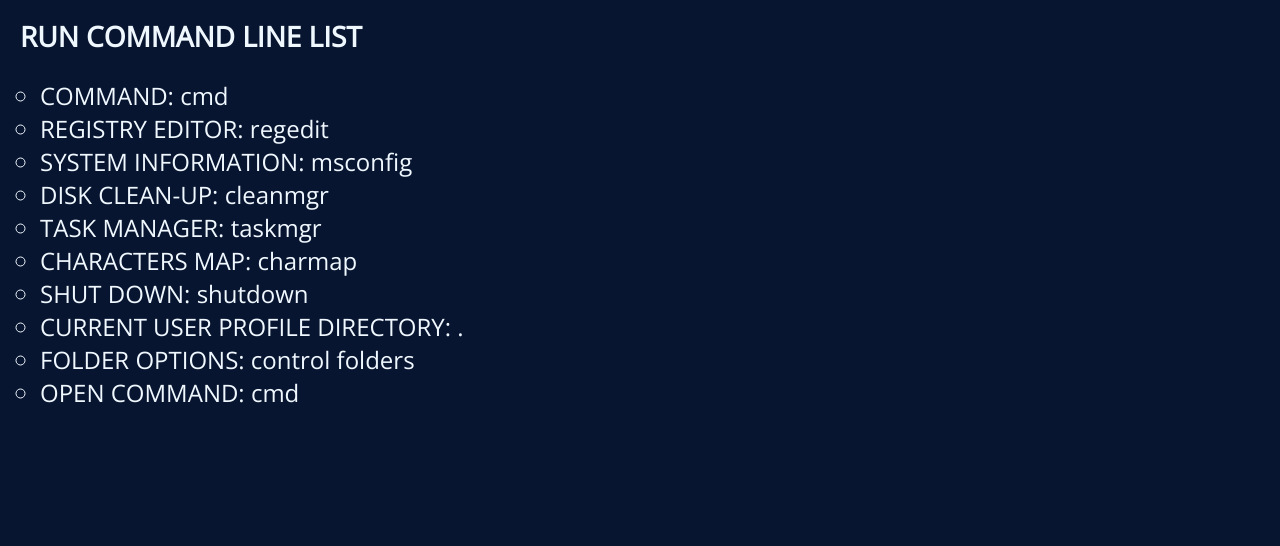
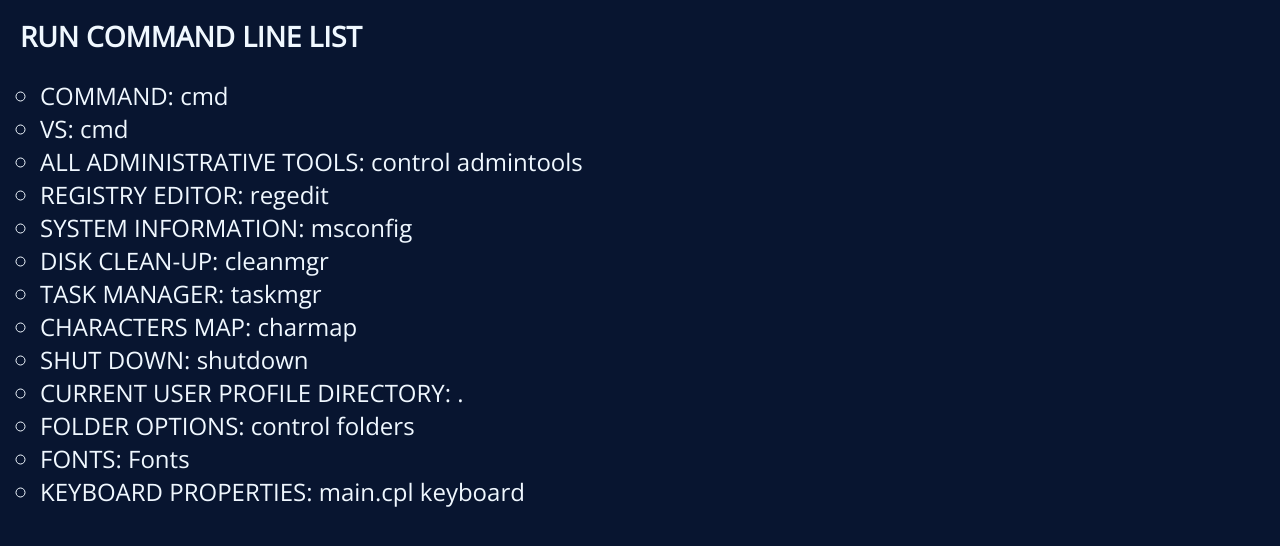
Before and after one commit to Dhliu8002/CC, a plain HTML site: page index.html in a window 1280 px wide. Shown: the part 82-628 px from the top of the page. Drawn offline with nearby package versions, Linux system fonts and the light colour scheme.

Commit message:
update 0.11

```diff
--- a/index.html
+++ b/index.html
@@ -31,6 +31,8 @@
             <h2>RUN COMMAND LINE LIST</h2>
             <ul>
                 <li>COMMAND: cmd</li>
+                <li>VS: cmd</li>
+                <li>ALL ADMINISTRATIVE TOOLS: control admintools</li>
                 <li>REGISTRY EDITOR: regedit</li>
                 <li>SYSTEM INFORMATION: msconfig</li>
                 <li>DISK CLEAN-UP: cleanmgr</li>
@@ -39,7 +41,8 @@
                 <li>SHUT DOWN: shutdown</li>
                 <li>CURRENT USER PROFILE DIRECTORY: .</li>
                 <li>FOLDER OPTIONS: control folders</li>
-                <li>OPEN COMMAND: cmd</li>
+                <li>FONTS: Fonts</li>
+                <li>KEYBOARD PROPERTIES: main.cpl keyboard</li>
             </ul>
         </section>
 
```
